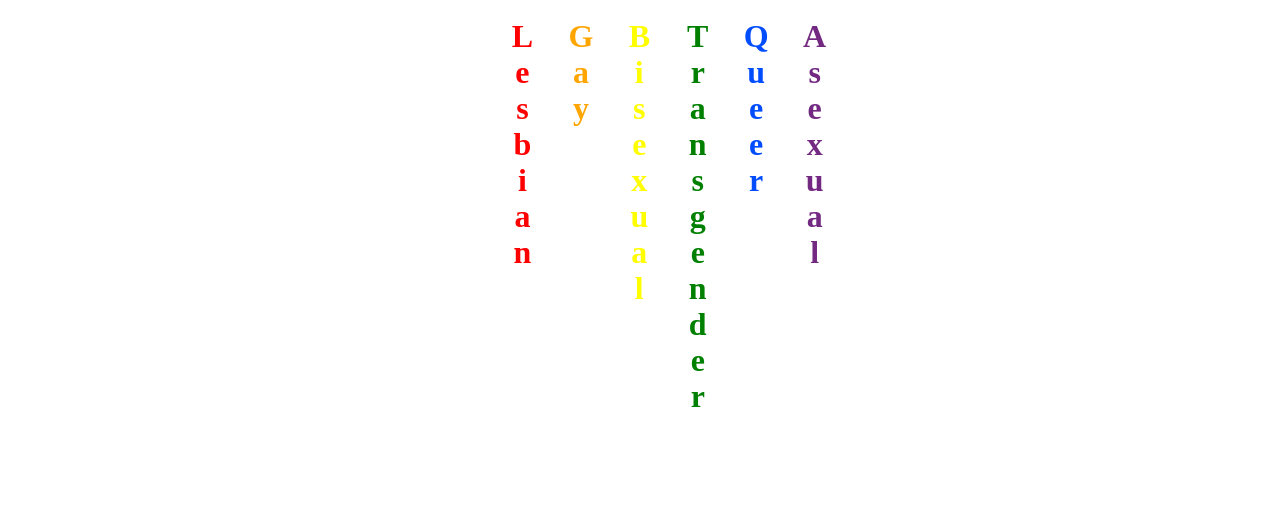
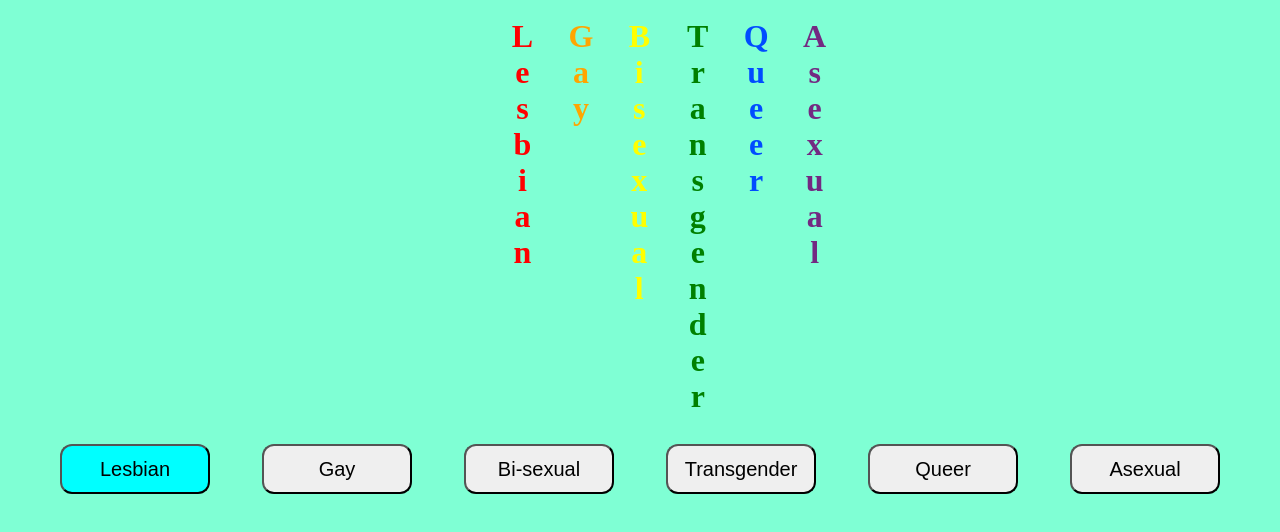
Before and after one commit to NikkiE-Dev/Vertical_word_tester, a plain HTML site: page index.html in a window 1280 px wide. Drawn offline with Linux system fonts and the light colour scheme.

Commit message:
Added button to navigate pages

```diff
--- a/index.html
+++ b/index.html
@@ -7,7 +7,7 @@
     <title>Document</title>
 </head>
 <body>
-    <div>
+    <div class="headerwords">
         <h1 class="L">Lesbian</h1>
         <h1 class="G">Gay</h1>
         <h1 class="B">Bisexual</h1>
@@ -15,5 +15,27 @@
         <h1 class="Q">Queer</h1>
         <h1 class="A">Asexual</h1>
     </div>
+
+
+    <div class="linkbuttons">
+        <a href="https://en.wikipedia.org/wiki/Lesbian" target="_blank">
+            <button class="button1">Lesbian</button>
+        </a>
+        <a href="https://en.wikipedia.org/wiki/Gay" target="_blank">
+            <button class="button2">Gay</button>
+        </a>
+        <a href="https://en.wikipedia.org/wiki/Bisexuality" target="_blank">
+            <button class="button3">Bi-sexual</button>
+        </a>
+        <a href="https://en.wikipedia.org/wiki/Gay" target="_blank">
+            <button class="button4">Transgender</button>
+        </a>
+        <a href="definition.html" target="_blank">
+            <button class="button5">Queer</button>
+        </a>
+        <a href="meaning.html" target="_blank">
+            <button class="button6">Asexual</button>
+        </a>
+    </div>
 </body>
 </html>
--- a/styles/styles.css
+++ b/styles/styles.css
@@ -2,18 +2,31 @@
     writing-mode: vertical-lr;
     text-orientation: upright;
 }
-div.newheader{
-    writing-mode: vertical-rl;
-    text-orientation: upright;
+body{
+    background-color: aquamarine;
 }
-div.newheader2{
-    writing-mode: vertical-rl;
-    text-orientation: upright;
+a{
+    font-size: 20px;
 }
-div{
+.button1{
+    background-color: aqua;
+}
+button{
+    height: 50px;
+    width: 150px;
+    font-size: 20px;
+    border-radius: 12px;
+    cursor: pointer;
+}
+div.linkbuttons{
+    display: flex;
+    justify-content: space-evenly;
+}
+div.headerwords{
     margin: auto;
     width: 25%;
     padding: 10px;
+    padding-bottom: 30px;
     writing-mode: vertical-lr;
     text-orientation: upright;
 }
--- /dev/null
+++ b/styles/styles2.css
@@ -0,0 +1,3 @@
+body{
+    background-color: orange;
+}
--- /dev/null
+++ b/styles/styles3.css
@@ -0,0 +1,3 @@
+body{
+    background-color: blue;
+}
```
Also changed, not shown: definition.html (added, +12 -0 lines), meaning.html (added, +12 -0 lines).
